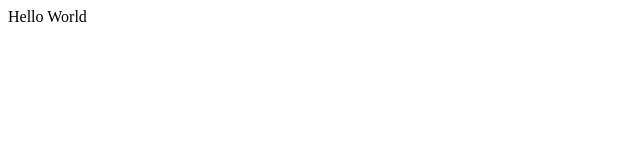
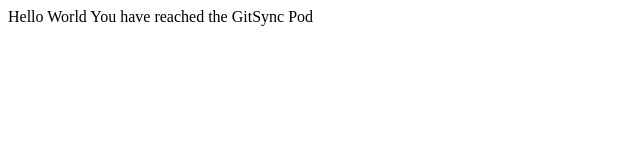
Before and after one commit to mpinizzotto/website-example, a plain HTML site: page index.html in a window 1280 px wide. Shown: the whole page, without its empty margins (0-640 px from the left). Drawn offline with Linux system fonts and the light colour scheme.

Commit message:
updated body

```diff
--- a/index.html
+++ b/index.html
@@ -1,5 +1,6 @@
 <html>
 <body>
 Hello World
+You have reached the GitSync Pod
 </body>
 </html>
```
